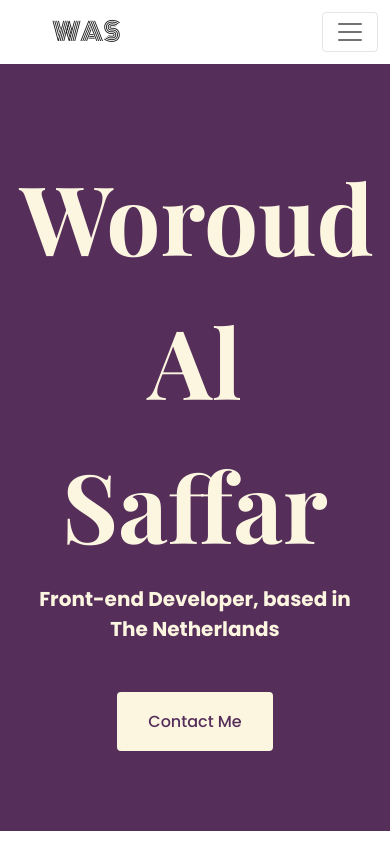
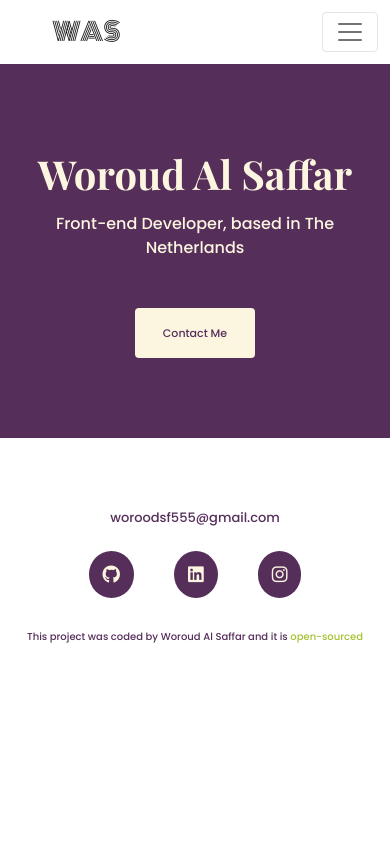
Before and after one commit to worood78/porfolio-project, a plain HTML site: page index.html in a window 390 px wide. Shown: the top 844 px of the page. Drawn offline with nearby package versions, Linux system fonts and the light colour scheme.

Commit message:
correction in meta and @media section

```diff
--- a/index.html
+++ b/index.html
@@ -3,8 +3,7 @@
   <head>
     <meta charset="UTF-8" />
     <meta http-equiv="X-UA-Compatible" content="IE=edge" />
-    <meta name="discription"
-      content="Woroud is a Front-end developer, based in Netherland" />
+   <meta name="viewport" content="width=device-width, initial-scale=1.0">
     <link
       href="https://cdn.jsdelivr.net/npm/bootstrap@5.1.3/dist/css/bootstrap.min.css"
       rel="stylesheet"
--- a/styles/portfolio.css
+++ b/styles/portfolio.css
@@ -229,21 +229,11 @@ footer p {
 }
 
 @media (max-width: 900px) {
-  h1 {
-    font-size: 44px;
-    line-height: 56px;
-  }
-  h2 {
-    font-size: 18px;
-  }
-  h3 {
-    font-size: 18px;
-  }
   h4 {
     font-size: 16px;
   }
   footer .email-link {
-    font-size: 16px;
+    font-size: 13px;
   }
   footer p {
     font-size: 10px;
@@ -258,9 +248,17 @@ footer p {
   .hero {
     padding: 80px 20px;
   }
+  .hero h1 {
+    font-size: 40px;
+    font-weight: bold;
+  }
   .hero h2 {
-    font-size: 20px;
-    font-weight: bold;
+    font-size: 16px;
+  }
+  .btn-branding {
+    font-size: 11px;
+    line-height: 24px;
+    padding: 12px 27px;
   }
   .about-page {
     text-align: center;
```
